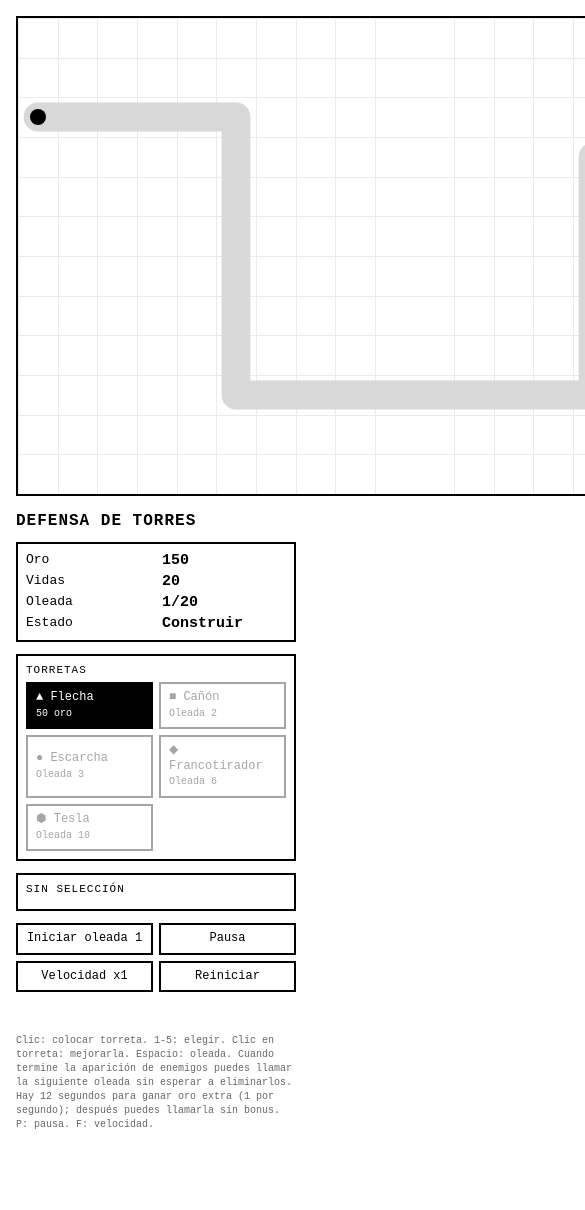
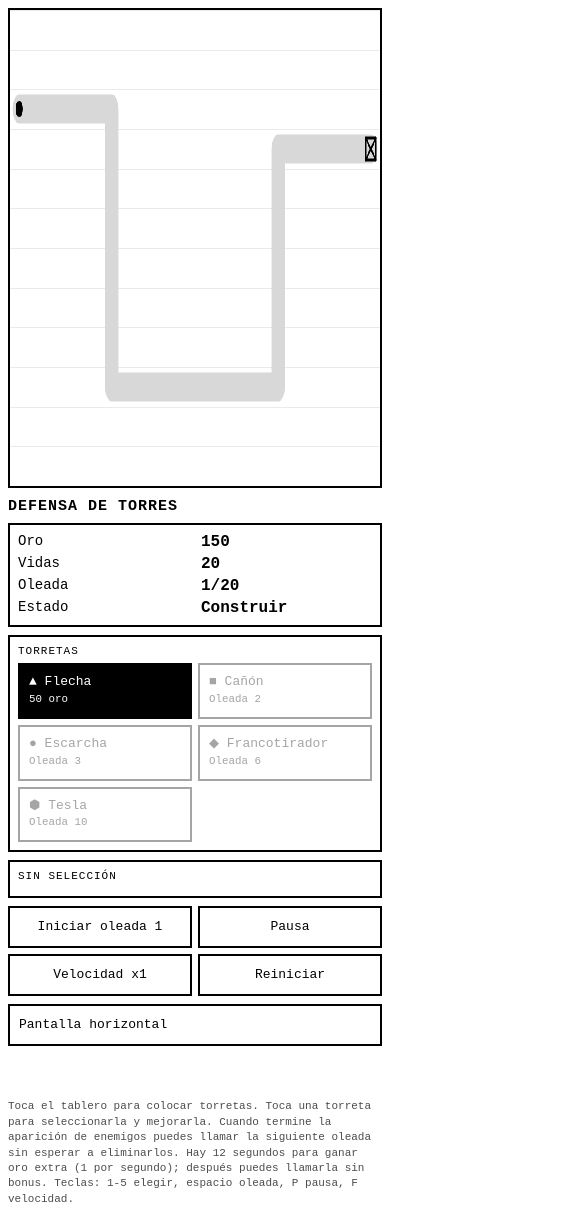
Before and after one commit to xdagobax/tower-defense, a website built with Vite: page index.html in a window 390 px wide. Shown: the top 1210 px of the page, 585 px wide, since content can reach past the window. Before the commit the page ends 1148 px from the top, so only its background shows below. Built offline with nearby package versions, Linux system fonts and the light colour scheme.

Commit message:
Make game layout responsive for mobile screens

```diff
--- a/index.html
+++ b/index.html
@@ -2,175 +2,133 @@
 <html lang="es">
   <head>
     <meta charset="UTF-8" />
-    <meta name="viewport" content="width=device-width, initial-scale=1.0" />
+    <meta name="viewport" content="width=device-width, initial-scale=1.0, viewport-fit=cover" />
+    <meta name="theme-color" content="#ffffff" />
     <title>Defensa de Torres</title>
     <style>
-      :root {
-        --ink: #000;
-        --paper: #fff;
-      }
-      * {
-        box-sizing: border-box;
-      }
-      html,
-      body {
-        margin: 0;
-        padding: 0;
-        background: var(--paper);
-        color: var(--ink);
+      :root { --ink: #000; --paper: #fff; }
+      * { box-sizing: border-box; }
+      html, body {
+        margin: 0; padding: 0; background: var(--paper); color: var(--ink);
         font-family: "Courier New", ui-monospace, monospace;
+        min-height: 100%; overscroll-behavior: contain;
       }
       #app {
-        display: flex;
-        gap: 16px;
-        padding: 16px;
-        align-items: flex-start;
-        flex-wrap: wrap;
+        display: flex; gap: 16px; padding: 16px; align-items: flex-start;
+        flex-wrap: nowrap; min-height: 100vh;
       }
       canvas#field {
-        display: block;
-        border: 2px solid var(--ink);
-        image-rendering: pixelated;
-        touch-action: none;
-        cursor: crosshair;
+        display: block; flex: 0 1 800px; width: min(100%, 800px); max-width: 100%;
+        height: auto; aspect-ratio: 5 / 3; border: 2px solid var(--ink);
+        image-rendering: pixelated; touch-action: none; cursor: crosshair;
       }
       #hud {
-        width: 280px;
-        display: flex;
-        flex-direction: column;
-        gap: 12px;
+        width: 280px; flex: 0 0 280px; display: flex; flex-direction: column; gap: 12px;
       }
-      h1 {
-        font-size: 16px;
-        margin: 0;
-        letter-spacing: 1px;
-        text-transform: uppercase;
+      h1 { font-size: 16px; margin: 0; letter-spacing: 1px; text-transform: uppercase; }
+      .panel { border: 2px solid var(--ink); padding: 8px; }
+      .stats { display: grid; grid-template-columns: 1fr 1fr; gap: 4px 12px; font-size: 13px; }
+      .stats b { font-size: 15px; }
+      .label { font-size: 11px; text-transform: uppercase; letter-spacing: 1px; margin-bottom: 6px; }
+      .tower-list { display: grid; grid-template-columns: 1fr 1fr; gap: 6px; }
+      button {
+        font-family: inherit; font-size: 12px; background: var(--paper); color: var(--ink);
+        border: 2px solid var(--ink); padding: 8px; cursor: pointer; text-align: left;
+        line-height: 1.3; min-height: 36px; touch-action: manipulation;
       }
-      .panel {
-        border: 2px solid var(--ink);
-        padding: 8px;
+      button:hover:not(:disabled), button.selected { background: var(--ink); color: var(--paper); }
+      button:disabled { opacity: 0.35; cursor: not-allowed; }
+      .controls { display: grid; grid-template-columns: 1fr 1fr; gap: 6px; }
+      .controls button { text-align: center; }
+      #message { font-size: 12px; min-height: 18px; }
+      #selection { font-size: 12px; }
+      #selection .row { display: flex; justify-content: space-between; gap: 8px; }
+      #selection .actions { display: flex; gap: 6px; margin-top: 6px; }
+      #selection .actions button { flex: 1; text-align: center; }
+      .hint { font-size: 10px; opacity: 0.7; line-height: 1.4; }
+      #orientation-status { min-height: 1em; }
+      .phase-build { font-weight: bold; }
+
+      @media (max-width: 900px) {
+        #app { gap: 10px; padding: 10px; }
+        #hud { width: 260px; flex-basis: 260px; gap: 8px; }
       }
-      .stats {
-        display: grid;
-        grid-template-columns: 1fr 1fr;
-        gap: 4px 12px;
-        font-size: 13px;
+      /* En móvil horizontal, el campo queda a la izquierda y los controles a la derecha. */
+      @media (max-width: 900px) and (orientation: landscape) {
+        #app { padding: 8px; gap: 8px; min-height: 100svh; height: 100svh; }
+        canvas#field {
+          flex: 1 1 auto; width: calc(100vw - 284px); max-width: calc(100vw - 284px);
+          max-height: calc(100svh - 16px); min-width: 0;
+        }
+        #hud { flex: 0 0 252px; width: 252px; max-height: calc(100svh - 16px); overflow-y: auto; }
+        h1 { font-size: 14px; }
+        .hint { font-size: 9px; }
       }
-      .stats b {
-        font-size: 15px;
-      }
-      .label {
-        font-size: 11px;
-        text-transform: uppercase;
-        letter-spacing: 1px;
-        margin-bottom: 6px;
-      }
-      .tower-list {
-        display: grid;
-        grid-template-columns: 1fr 1fr;
-        gap: 6px;
-      }
-      button {
-        font-family: inherit;
-        font-size: 12px;
-        background: var(--paper);
-        color: var(--ink);
-        border: 2px solid var(--ink);
-        padding: 6px 8px;
-        cursor: pointer;
-        text-align: left;
-        line-height: 1.3;
-      }
-      button:hover:not(:disabled) {
-        background: var(--ink);
-        color: var(--paper);
-      }
-      button.selected {
-        background: var(--ink);
-        color: var(--paper);
-      }
-      button:disabled {
-        opacity: 0.35;
-        cursor: not-allowed;
-      }
-      .controls {
-        display: grid;
-        grid-template-columns: 1fr 1fr;
-        gap: 6px;
-      }
-      .controls button {
-        text-align: center;
-      }
-      #message {
-        font-size: 12px;
-        min-height: 18px;
-      }
-      #selection {
-        font-size: 12px;
-      }
-      #selection .row {
-        display: flex;
-        justify-content: space-between;
-        gap: 8px;
-      }
-      #selection .actions {
-        display: flex;
-        gap: 6px;
-        margin-top: 6px;
-      }
-      #selection .actions button {
-        flex: 1;
-        text-align: center;
-      }
-      .hint {
-        font-size: 10px;
-        opacity: 0.6;
-        line-height: 1.4;
-      }
-      .phase-build {
-        font-weight: bold;
+      /* En vertical, el tablero usa el ancho disponible y el HUD queda debajo. */
+      @media (max-width: 600px) and (orientation: portrait) {
+        #app { flex-direction: column; align-items: stretch; padding: 8px; gap: 10px; }
+        canvas#field { flex: 0 0 auto; width: 100%; max-width: 100%; }
+        #hud { width: 100%; flex: 0 0 auto; }
+        h1 { font-size: 15px; }
+        .stats { font-size: 14px; }
+        .stats b { font-size: 16px; }
+        button { font-size: 13px; min-height: 42px; padding: 9px; }
+        .hint { font-size: 11px; }
       }
     </style>
   </head>
   <body>
     <div id="app">
-      <canvas id="field" width="800" height="480"></canvas>
+      <canvas id="field" width="800" height="480" aria-label="Tablero de Defensa de Torres"></canvas>
       <aside id="hud">
         <h1>Defensa de Torres</h1>
         <div class="panel stats">
-          <div>Oro</div>
-          <div><b id="stat-gold">0</b></div>
-          <div>Vidas</div>
-          <div><b id="stat-lives">0</b></div>
-          <div>Oleada</div>
-          <div><b id="stat-wave">0</b></div>
-          <div>Estado</div>
-          <div><b id="stat-phase">-</b></div>
+          <div>Oro</div><div><b id="stat-gold">0</b></div>
+          <div>Vidas</div><div><b id="stat-lives">0</b></div>
+          <div>Oleada</div><div><b id="stat-wave">0</b></div>
+          <div>Estado</div><div><b id="stat-phase">-</b></div>
         </div>
-
         <div class="panel">
           <div class="label">Torretas</div>
           <div class="tower-list" id="tower-list"></div>
         </div>
-
         <div class="panel" id="selection"></div>
-
         <div class="controls">
           <button id="btn-start">Iniciar oleada</button>
           <button id="btn-pause">Pausa</button>
           <button id="btn-speed">Velocidad x1</button>
           <button id="btn-restart">Reiniciar</button>
         </div>
-
+        <button id="btn-orientation" type="button">Pantalla horizontal</button>
+        <div id="orientation-status" class="hint" aria-live="polite"></div>
         <div id="message"></div>
         <div class="hint">
-          Clic: colocar torreta. 1-5: elegir. Clic en torreta: mejorarla.
-          Espacio: oleada. Cuando termine la aparición de enemigos puedes llamar
-          la siguiente oleada sin esperar a eliminarlos. Hay 12 segundos para ganar
-          oro extra (1 por segundo); después puedes llamarla sin bonus. P: pausa. F: velocidad.
+          Toca el tablero para colocar torretas. Toca una torreta para seleccionarla y mejorarla.
+          Cuando termine la aparición de enemigos puedes llamar la siguiente oleada sin esperar a eliminarlos.
+          Hay 12 segundos para ganar oro extra (1 por segundo); después puedes llamarla sin bonus.
+          Teclas: 1-5 elegir, espacio oleada, P pausa, F velocidad.
         </div>
       </aside>
     </div>
+    <script>
+      const orientationButton = document.getElementById("btn-orientation");
+      const orientationStatus = document.getElementById("orientation-status");
+      orientationButton.addEventListener("click", async () => {
+        try {
+          if (!document.fullscreenElement && document.documentElement.requestFullscreen) {
+            await document.documentElement.requestFullscreen();
+          }
+          if (screen.orientation && typeof screen.orientation.lock === "function") {
+            await screen.orientation.lock("landscape");
+            orientationStatus.textContent = "Orientación horizontal activada.";
+          } else {
+            orientationStatus.textContent = "Este navegador no permite bloquear la orientación. Gira el teléfono manualmente.";
+          }
+        } catch {
+          orientationStatus.textContent = "El navegador no permitió girar automáticamente. Gira el teléfono manualmente; el tablero se adaptará.";
+        }
+      });
+    </script>
     <script type="module" src="/src/main.ts"></script>
   </body>
 </html>
```
